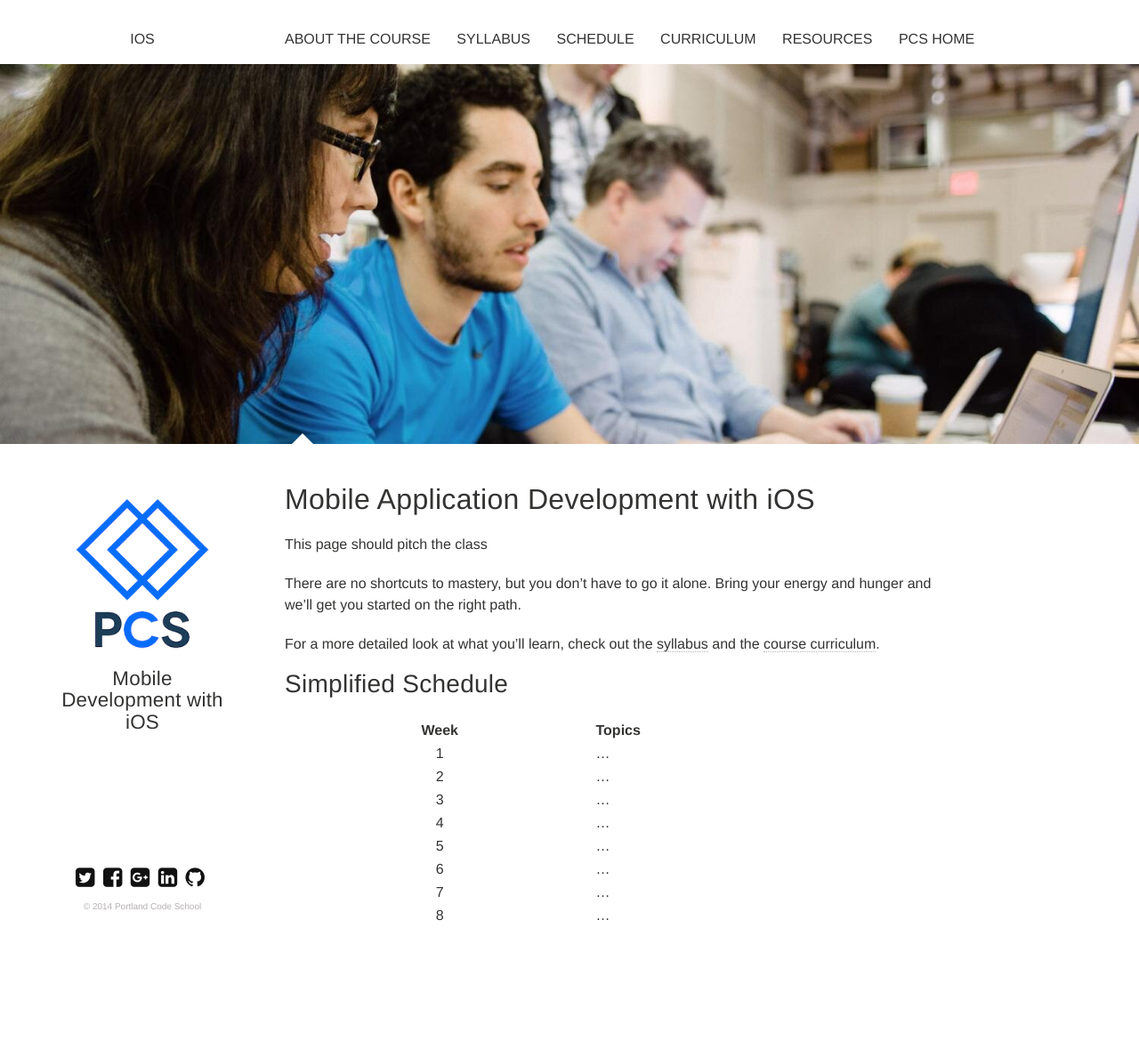
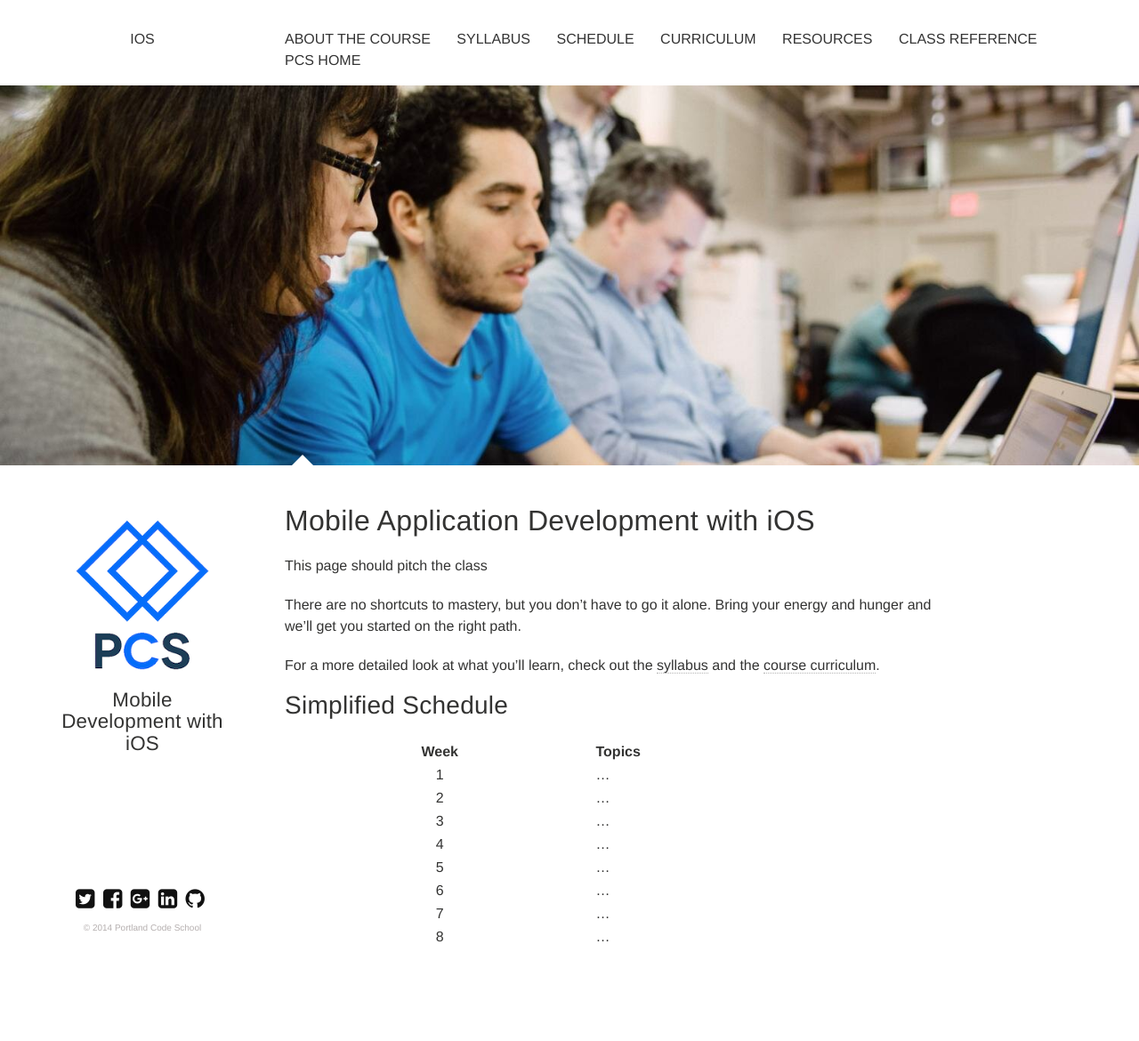
Before and after one commit to portlandcodeschool/ios, a Jekyll site: the page built from index.md, in a window 1280 px wide. Shown: the whole page at 89% size. Built offline with Jekyll 4.4.1, drawn with Linux system fonts in a browser that asks for light colours; nearby versions of some CDN libraries; before the commit the page ends 1146 px from its top, so only the background shows below that.

Commit message:
Update _config.yml

```diff
--- a/_config.yml
+++ b/_config.yml
@@ -32,6 +32,8 @@ links:
     url: /course/
   - title: Resources
     url: /resources/
+  - title: Class Reference
+    url: /reference/
   - title: PCS Home
     url: http://portlandcodeschool.com
     external: true
```
